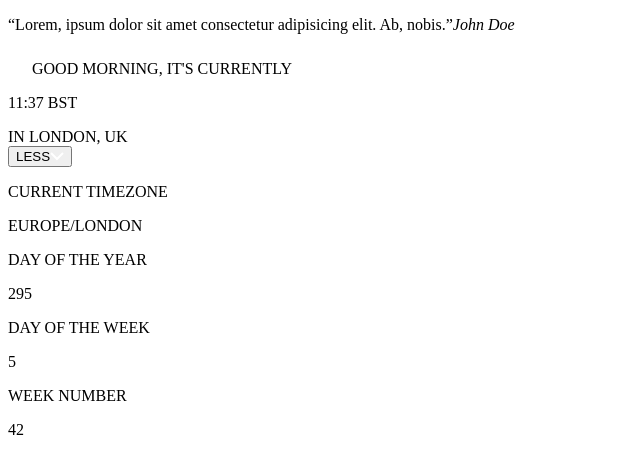
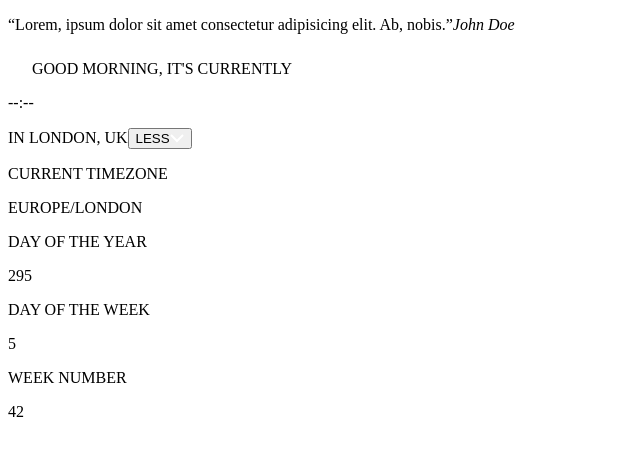
Before and after one commit to raulgaliciab/clock-app, a React (Vite) app: page / in a window 1280 px wide. Shown: the top 474 px of the page, without its empty margins (0-640 px from the left). Built offline with nearby package versions, Linux system fonts and the light colour scheme; no server answers.

Commit message:
Clock logic for time and abr display

```diff
--- a/src/ClockApp.tsx
+++ b/src/ClockApp.tsx
@@ -1,5 +1,3 @@
-import { ButtonExpansion } from './components/ButtonExpansion';
-import { ExpandedInfo } from './components/ExpandedInfo';
 import { RandomQuotes } from './components/RandomQuotes';
 import { Time } from './components/Time';
 
@@ -10,10 +8,6 @@ function ClockApp() {
       <RandomQuotes/>
 
       <Time/>
-
-      <ButtonExpansion/>
-
-      <ExpandedInfo/>
     </>
   )
 }
--- a/src/components/Time.tsx
+++ b/src/components/Time.tsx
@@ -1,16 +1,41 @@
-import { useEffect } from 'react';
+import { useEffect, useState } from 'react';
 import { getTimeAPI } from '../utils/getTime';
+import { TimeApiResponse } from '../types/TimeApiResponse';
+import { ButtonExpansion } from './ButtonExpansion';
+import { ExpandedInfo } from './ExpandedInfo';
 
 export const Time = () => {
 
-  useEffect(() => {
-    getTimeAPI().then( data => {
-      console.log(data);
-    })
-    .catch( err => {
-      console.error(err)
-    })
-  });
+  const [ timeData, setTimeData ] = useState<TimeApiResponse | null >(null);
+  const [ currentTime, setCurrentTime ] = useState<Date | null>(null);
+
+  // Get time API
+  useEffect( () => {
+    getTimeAPI()
+      .then( data => {
+        setTimeData(data)
+        setCurrentTime(new Date(data.datetime));
+      })
+      .catch(err => {
+        console.error(err)
+      })
+
+  }, []);
+
+  // Starts internal clock
+  useEffect( () => {
+    if(!currentTime) return;
+
+    const interval = setInterval(() => {
+      setCurrentTime(prev => prev ? new Date(prev.getTime() + 60_000) : null);
+    }, 60_000);
+
+    return () => clearInterval(interval)
+  }, [currentTime]);
+
+  const formattedTime = currentTime
+    ? `${currentTime.getHours().toString().padStart(2, '0')}:${currentTime.getMinutes().toString().padStart(2, '0')}`
+    : '--:--';
 
   return (
     <section>
@@ -18,8 +43,12 @@ export const Time = () => {
         <img src="/assets/desktop/icon-sun.svg" alt="Sun Icon" />
         GOOD MORNING, IT'S CURRENTLY
       </span>
-      <p>11:37 <span>BST</span></p>
+      <p>{formattedTime} <span>{timeData?.abbreviation ?? ''}</span></p>
       <span>IN LONDON, UK</span>
+
+      <ButtonExpansion/>
+
+      <ExpandedInfo/>
     </section>
   )
 }
```
